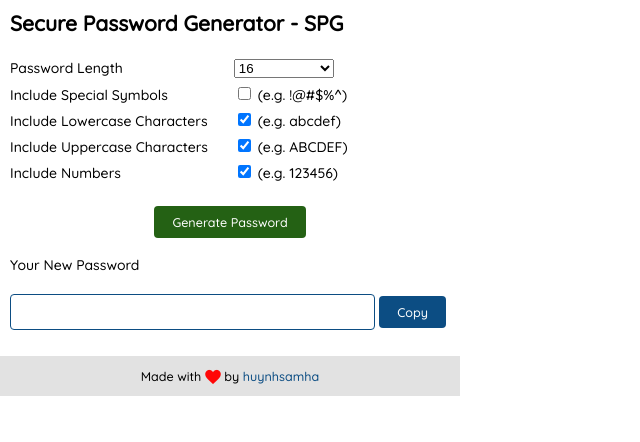
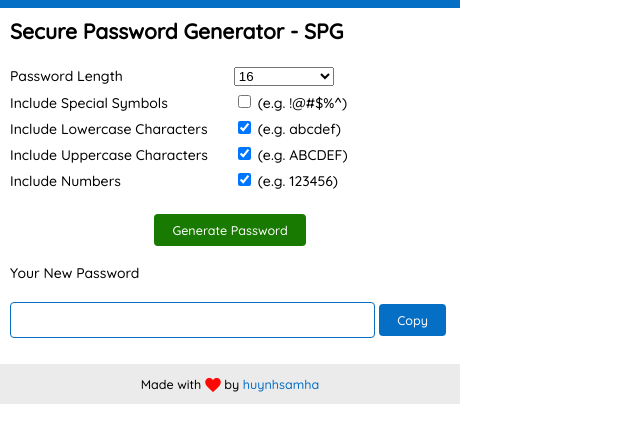
Before and after one commit to huynhsamha/browser-extension-spg, a browser extension: page index.html in a window 1280 px wide. Shown: the whole page, without its empty margins (0-640 px from the left). Drawn offline with Linux system fonts and the light colour scheme.

Commit message:
style header

```diff
--- a/css/style.scss
+++ b/css/style.scss
@@ -2,9 +2,9 @@ $frame-width: 460px;
 $footer-height: 40px;
 $error-height: 30px;
 
-$color-success: #246114;
-$color-info: #0c4d83;
-$color-gray: #e2e2e2;
+$color-success: #187a00;
+$color-info: #056ec5;
+$color-gray: #ebebeb;
 
 @mixin fontQuicksand {
     font-family: 'Quicksand', sans-serif;
@@ -15,6 +15,12 @@ body {
     width: $frame-width;
     font-size: 14px;
     margin: 0px; // fix default margin of body in chrome extension
+}
+
+header {
+    background-color: $color-info;
+    height: 8px;
+    width: 100%;
 }
 
 input, button, h1, h2, h3 {
--- a/index.html
+++ b/index.html
@@ -14,6 +14,8 @@
 </head>
 
 <body>
+
+    <header></header>
 
     <!-- Content -->
     <div class="content">
```
Also changed, not shown: css/style.css, 1 other file.
